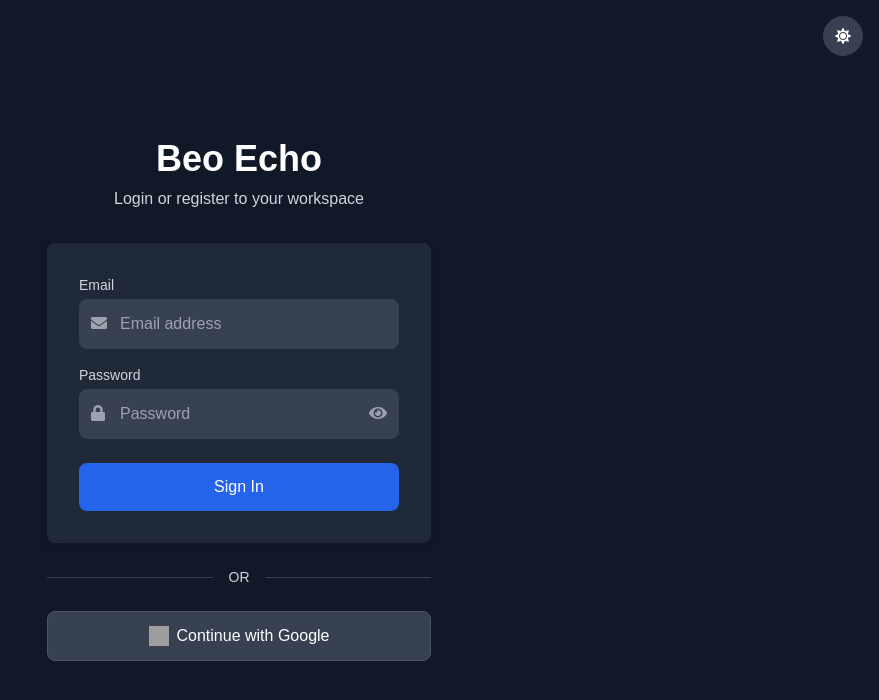
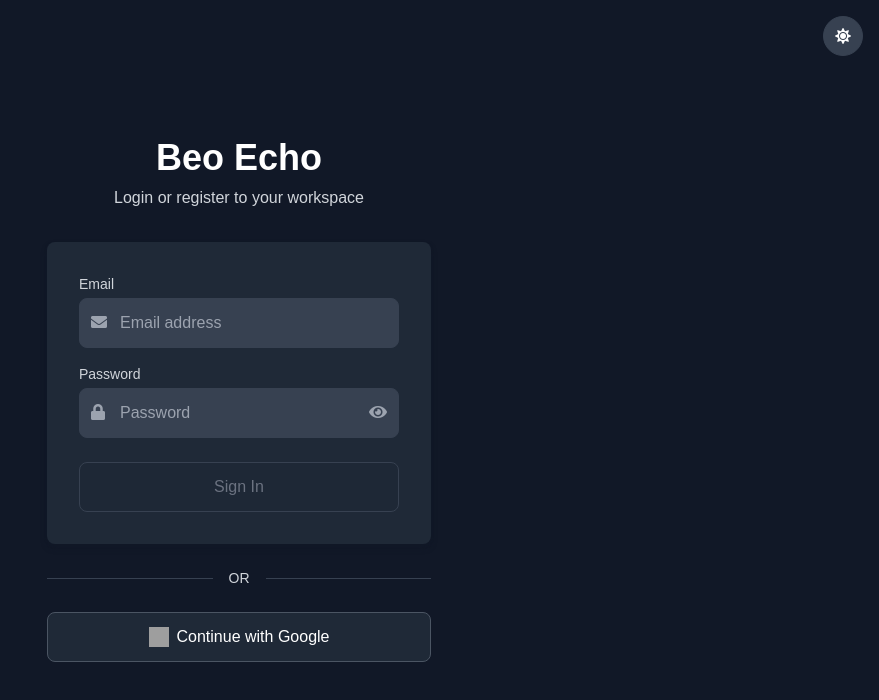
Before and after one commit to yogasw/beo-echo, a SvelteKit app in the folder frontend/: page /login in a window 1280 px wide. Shown: the top 700 px of the page, without its empty margins (401-1280 px from the left). Built offline with nearby package versions, Linux system fonts and the light colour scheme; no server answers; grey boxes are pictures that could not be loaded.

Commit message:
fix: improve login button accessibility and validation states

```diff
--- a/frontend/src/routes/login/+page.svelte
+++ b/frontend/src/routes/login/+page.svelte
@@ -203,11 +203,15 @@
 
 				<button
 					type="submit"
-					disabled={loading}
-					class="w-full py-3 px-4 font-medium rounded-lg transition-colors duration-200
-					dark:bg-blue-600 dark:hover:bg-blue-700 dark:text-white
-					bg-blue-500 hover:bg-blue-600 text-white
-					focus:outline-none focus:ring-2 focus:ring-offset-2 focus:ring-blue-500 disabled:opacity-50"
+					disabled={loading || (!isLogin && !name) || !email || !password}
+					class="w-full flex items-center justify-center gap-2 p-3 rounded-lg border transition-colors duration-200
+					dark:bg-gray-800 dark:hover:bg-gray-700 dark:border-gray-600 dark:text-white
+					bg-white hover:bg-gray-50 border-gray-300 text-gray-700
+					disabled:bg-gray-100 dark:disabled:bg-gray-800/50
+					disabled:border-gray-200 dark:disabled:border-gray-700
+					disabled:text-gray-400 dark:disabled:text-gray-500
+					disabled:cursor-not-allowed
+					focus:outline-none focus:ring-2 focus:ring-offset-2 focus:ring-gray-500"
 				>
 					{#if loading}
 						<span class="flex items-center justify-center">
@@ -269,9 +273,14 @@
 				type="button"
 				on:click={handleGoogleLogin}
 				class="w-full flex items-center justify-center gap-2 p-3 rounded-lg border transition-colors duration-200
-                     dark:bg-gray-700 dark:hover:bg-gray-600 dark:border-gray-600 dark:text-white
-                     bg-white hover:bg-gray-50 border-gray-200 text-gray-700
-                     focus:outline-none focus:ring-2 focus:ring-offset-2 focus:ring-blue-500"
+                     dark:bg-gray-800 dark:hover:bg-gray-700 dark:border-gray-600 dark:text-white
+                     bg-white hover:bg-gray-50 border-gray-300 text-gray-700
+                     disabled:bg-gray-100 dark:disabled:bg-gray-800/50
+                     disabled:border-gray-200 dark:disabled:border-gray-700
+                     disabled:text-gray-400 dark:disabled:text-gray-500
+                     disabled:cursor-not-allowed
+                     focus:outline-none focus:ring-2 focus:ring-offset-2 focus:ring-gray-500"
+                disabled={loading}
 			>
 				<img src="https://authjs.dev/img/providers/google.svg" alt="Google" class="w-5 h-5" />
 				<span>Continue with Google</span>
```
